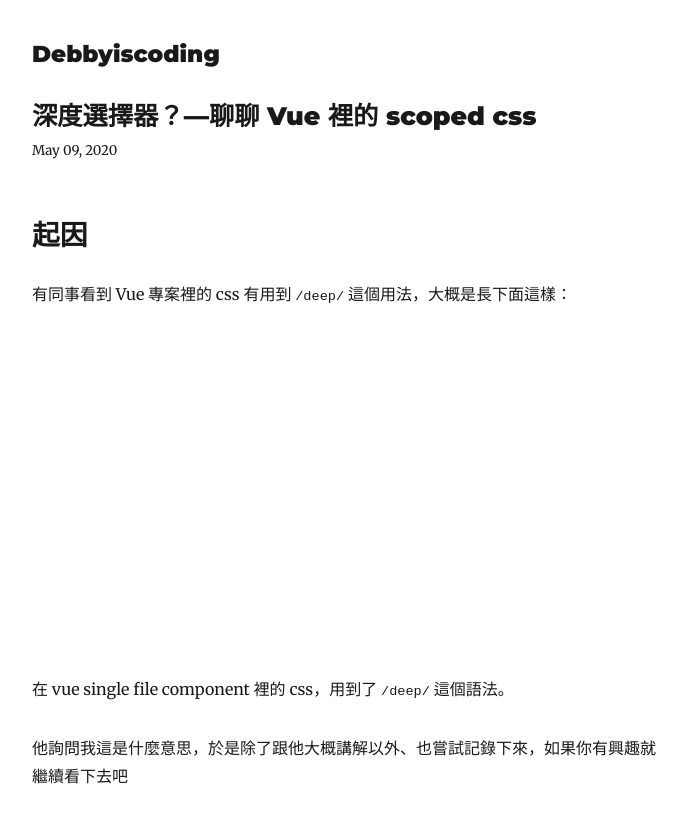
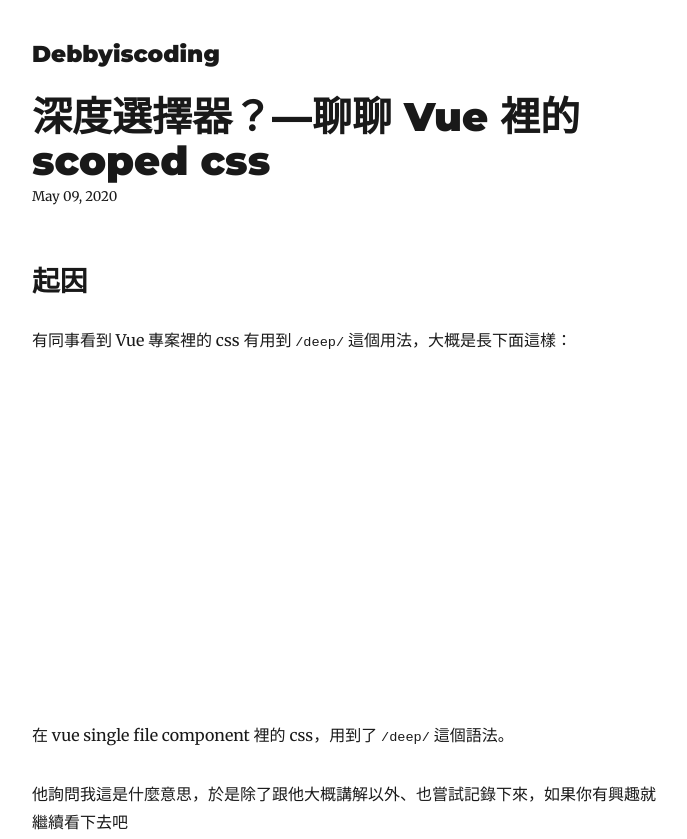
Before and after one commit to debbygigigi/blog, a Gatsby site: page /vue-scoped-css-and-deep-selector/ in a window 1280 px wide. Shown: the top 839 px of the page, without its empty margins (293-980 px from the left). Built offline with nearby package versions, Linux system fonts and the light colour scheme; Gatsby itself is replaced by a stand-in of ours; some packages are replaced by stand-ins of ours; code samples lack their colours.

Commit message:
fix: format

```diff
--- a/src/components/seo.js
+++ b/src/components/seo.js
@@ -18,7 +18,9 @@
           siteMetadata {
             title
             description
-            social { twitter }
+            social {
+              twitter
+            }
           }
         }
       }
--- a/src/templates/blog-post.js
+++ b/src/templates/blog-post.js
@@ -21,7 +21,6 @@
         <header>
           <h1
             style={{
-              ...scale(0.5),
               marginTop: rhythm(1),
               marginBottom: 0,
             }}
```
Also changed, not shown: src/components/bio.js (+4 -4 lines).
